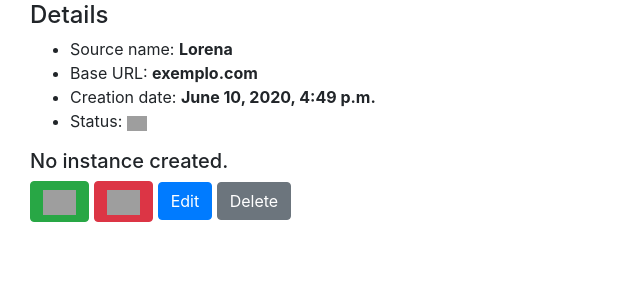
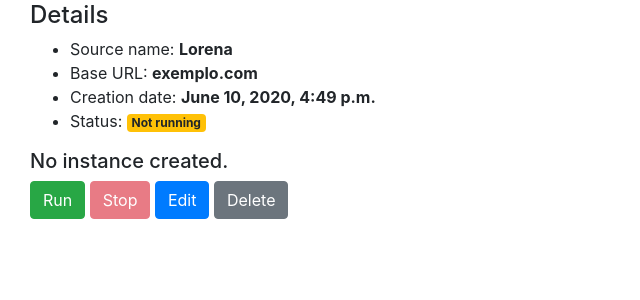
Before and after one commit to LorenaMendes/django-web-interface, a Django app: page /detail/1/ in a window 1280 px wide. Shown: the part 56-356 px from the top of the page, without its empty margins (0-640 px from the left). Run offline with Django 3.2, Linux system fonts and the light colour scheme; data comes from the database, SQL or seed files in the repository; some libraries are stand-ins or nearby versions; grey boxes are pictures that could not be loaded.

Commit message:
Update detail_crawler.html

```diff
--- a/main/templates/main/detail_crawler.html
+++ b/main/templates/main/detail_crawler.html
@@ -17,12 +17,14 @@ Crawler "{{ crawler.source_name }}"
                 <li>Source name: <strong>{{ crawler.source_name }}</strong></li>
                 <li>Base URL: <strong>{{ crawler.base_url }}</strong></li>
                 <li>Creation date: <strong>{{ crawler.creation_date }}</strong></li>
-                <!-- {% if crawler.running == True %}
+
+                {% if crawler.running == True %}
                 <li>Status: <span class="badge badge-success">Running</span></li>
                 {% elif crawler.running == False %}
                 <li>Status: <span class="badge badge-warning">Not running</span></li>
-                {% endif %} -->
-                <li id="status_badge">Status: <img src="{% static 'gif/loading-png-gif.gif' %}" style="height: 15px"></li>
+                {% endif %}
+
+                <!-- <li id="status_badge">Status: <img src="{% static 'gif/loading-png-gif.gif' %}" style="height: 15px"></li> -->
             </ul>
         </div>
     </div>
@@ -54,7 +56,7 @@ Crawler "{{ crawler.source_name }}"
                     <tr>
                         <th scope="col">ID</th>
                         <th scope="col">Started at</th>
-                        <th scope="col">Stopped at</th>
+                        <th scope="col">Last updated at</th>
                         <th scope="col">Config file</th>
                         <th scope="col">Data folder</th>
                     </tr>
@@ -84,23 +86,20 @@ Crawler "{{ crawler.source_name }}"
     <!-- Run/Stop/Del/Edit Buttons -->
     <div class="row">
         <div class="col">
-            <!-- {% if crawler.running == True %}
+            {% if crawler.running == True %}
             <a class="btn btn-success disabled">Run</a>
             <a class="btn btn-danger"
                 href="{% url 'stop_crawl' crawler_id=crawler.id instance_id=last_instance.instance_id %}">Stop</a>
             {% elif crawler.running == False %}
             <a class="btn btn-success" href="{% url 'run_crawl' crawler.id %}">Run</a>
             <a class="btn btn-danger disabled">Stop</a>
-            {% else %}
-            <a class="btn btn-success" href="{% url 'run_crawl' crawler.id %}">Run</a>
-            <a class="btn btn-danger disabled">Stop</a>
-            {% endif %} -->
-            <a class="btn btn-success" id="run_button">
+            {% endif %}
+            <!-- <a class="btn btn-success" id="run_button">
                 <img src="{% static 'gif/loading-png-gif.gif' %}" style="height: 25px">
             </a>
             <a class="btn btn-danger" id="stop_button">
                 <img src="{% static 'gif/loading-png-gif.gif' %}" style="height: 25px">
-            </a>
+            </a> -->
             <button type="button" class="btn btn-primary">Edit</button>
             <a class="btn btn-secondary" href="{% url 'delete_crawler' crawler.id %}">Delete</a>
         </div>
```
